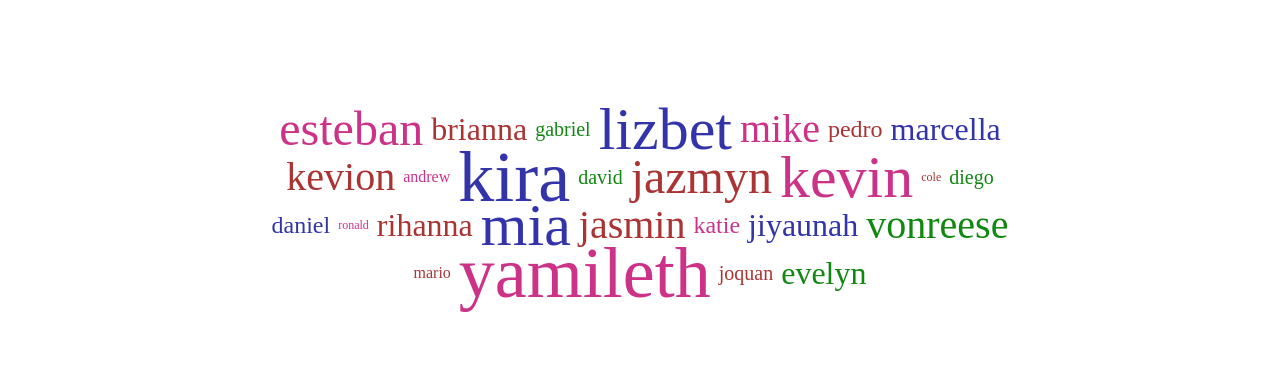
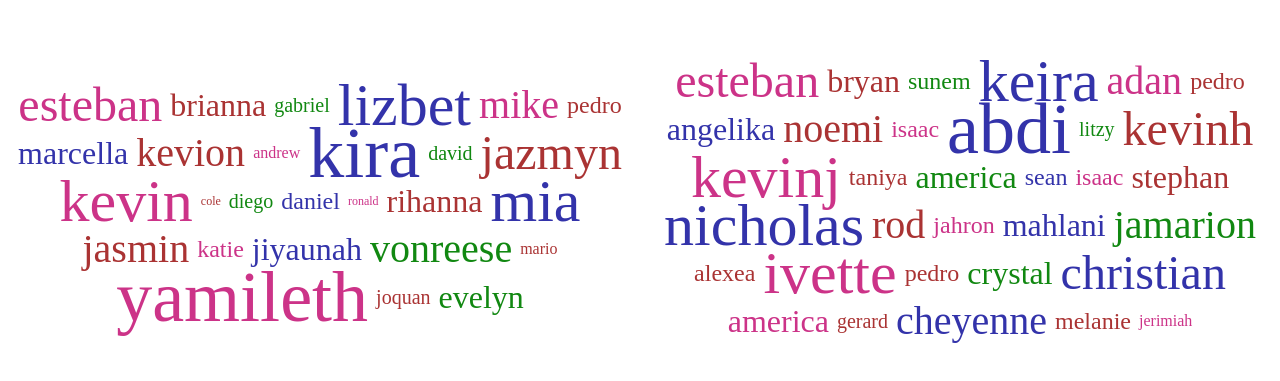
Before and after one commit to parcheesime/csd-project-pages, a plain HTML site: page index.html in a window 1280 px wide. Shown: the part 199-580 px from the top of the page. Drawn offline with Linux system fonts and the light colour scheme.

Commit message:
student page links added update names

```diff
--- a/index.html
+++ b/index.html
@@ -39,5 +39,41 @@
    <li><a href="#" data-weight="5">evelyn</a></li>
 </ul>
 
+
+<ul class="cloud" role="navigation" aria-label="Webdev word cloud">
+  <li><a href="https://sites.google.com/sandi.net/lhscomputerscience/ap-cs-principles/esteban" data-weight="7">esteban</a></li>
+  <li><a href="https://sites.google.com/sandi.net/lhscomputerscience/ap-cs-principles/bryan" data-weight="5">bryan</a></li>
+  <li><a href="https://sites.google.com/sandi.net/lhscomputerscience/ap-cs-principles/sunem" data-weight="4">sunem</a></li>
+  <li><a href="https://sites.google.com/sandi.net/lhscomputerscience/ap-cs-principles/keira" data-weight="8">keira</a></li>
+  <li><a href="https://sites.google.com/sandi.net/lhscomputerscience/ap-cs-principles/adan" data-weight="6">adan</a></li>
+  <li><a href="https://sites.google.com/sandi.net/lhscomputerscience/ap-cs-principles/pedro" data-weight="4">pedro</a></li>
+  <li><a href="https://sites.google.com/sandi.net/lhscomputerscience/ap-cs-principles/angelika" data-weight="5">angelika</a></li>
+  <li><a href="https://sites.google.com/sandi.net/lhscomputerscience/ap-cs-principles/noemi" data-weight="6">noemi</a></li>
+  <li><a href="https://sites.google.com/sandi.net/lhscomputerscience/ap-cs-principles/isaac" data-weight="4">isaac</a></li>
+  <li><a href="https://sites.google.com/sandi.net/lhscomputerscience/ap-cs-principles/abdi" data-weight="9">abdi</a></li>
+  <li><a href="https://sites.google.com/sandi.net/lhscomputerscience/ap-cs-principles/litzy" data-weight="3">litzy</a></li>
+  <li><a href="https://sites.google.com/sandi.net/lhscomputerscience/ap-cs-principles/kevin-h" data-weight="7">kevinh</a></li>
+  <li><a href="https://sites.google.com/sandi.net/lhscomputerscience/ap-cs-principles/kevin-j" data-weight="8">kevinj</a></li>
+  <li><a href="https://sites.google.com/sandi.net/lhscomputerscience/ap-cs-principles/taniya" data-weight="4">taniya</a></li>
+  <li><a href="https://sites.google.com/sandi.net/lhscomputerscience/ap-cs-principles/america" data-weight="5">america</a></li>
+  <li><a href="https://sites.google.com/sandi.net/lhscomputerscience/ap-cs-principles/sean" data-weight="4">sean</a></li>
+  <li><a href="https://sites.google.com/sandi.net/lhscomputerscience/ap-cs-principles/isaac" data-weight="4">isaac</a></li>
+  <li><a href="https://sites.google.com/sandi.net/lhscomputerscience/ap-cs-principles/stephan" data-weight="5">stephan</a></li>
+  <li><a href="https://sites.google.com/sandi.net/lhscomputerscience/ap-cs-principles/nicholas" data-weight="8">nicholas</a></li>
+  <li><a href="https://sites.google.com/sandi.net/lhscomputerscience/ap-cs-principles/rod" data-weight="6">rod</a></li>
+  <li><a href="https://sites.google.com/sandi.net/lhscomputerscience/ap-cs-principles/jahron" data-weight="4">jahron</a></li>
+  <li><a href="https://sites.google.com/sandi.net/lhscomputerscience/ap-cs-principles/mahlani" data-weight="5">mahlani</a></li>
+  <li><a href="https://sites.google.com/sandi.net/lhscomputerscience/ap-cs-principles/jamarion" data-weight="6">jamarion</a></li>
+  <li><a href="https://sites.google.com/sandi.net/lhscomputerscience/ap-cs-principles/alexea" data-weight="4">alexea</a></li>
+  <li><a href="https://sites.google.com/sandi.net/lhscomputerscience/ap-cs-principles/ivette" data-weight="8">ivette</a></li>
+  <li><a href="https://sites.google.com/sandi.net/lhscomputerscience/ap-cs-principles/pedro" data-weight="4">pedro</a></li>
+   <li><a href="https://sites.google.com/sandi.net/lhscomputerscience/ap-cs-principles/crystal" data-weight="5">crystal</a></li>
+  <li><a href="https://sites.google.com/sandi.net/lhscomputerscience/ap-cs-principles/christian" data-weight="7">christian</a></li>
+  <li><a href="https://sites.google.com/sandi.net/lhscomputerscience/ap-cs-principles/america" data-weight="5">america</a></li>
+  <li><a href="https://sites.google.com/sandi.net/lhscomputerscience/ap-cs-principles/gerard" data-weight="3">gerard</a></li>
+  <li><a href="https://sites.google.com/sandi.net/lhscomputerscience/ap-cs-principles/cheyenne" data-weight="6">cheyenne</a></li>
+  <li><a href="https://sites.google.com/sandi.net/lhscomputerscience/ap-cs-principles/melanie" data-weight="4">melanie</a></li>
+  <li><a href="https://sites.google.com/sandi.net/lhscomputerscience/ap-cs-principles/jerimiah" data-weight="2">jerimiah</a></li>
+</ul>
 </body>
 </html>
```
